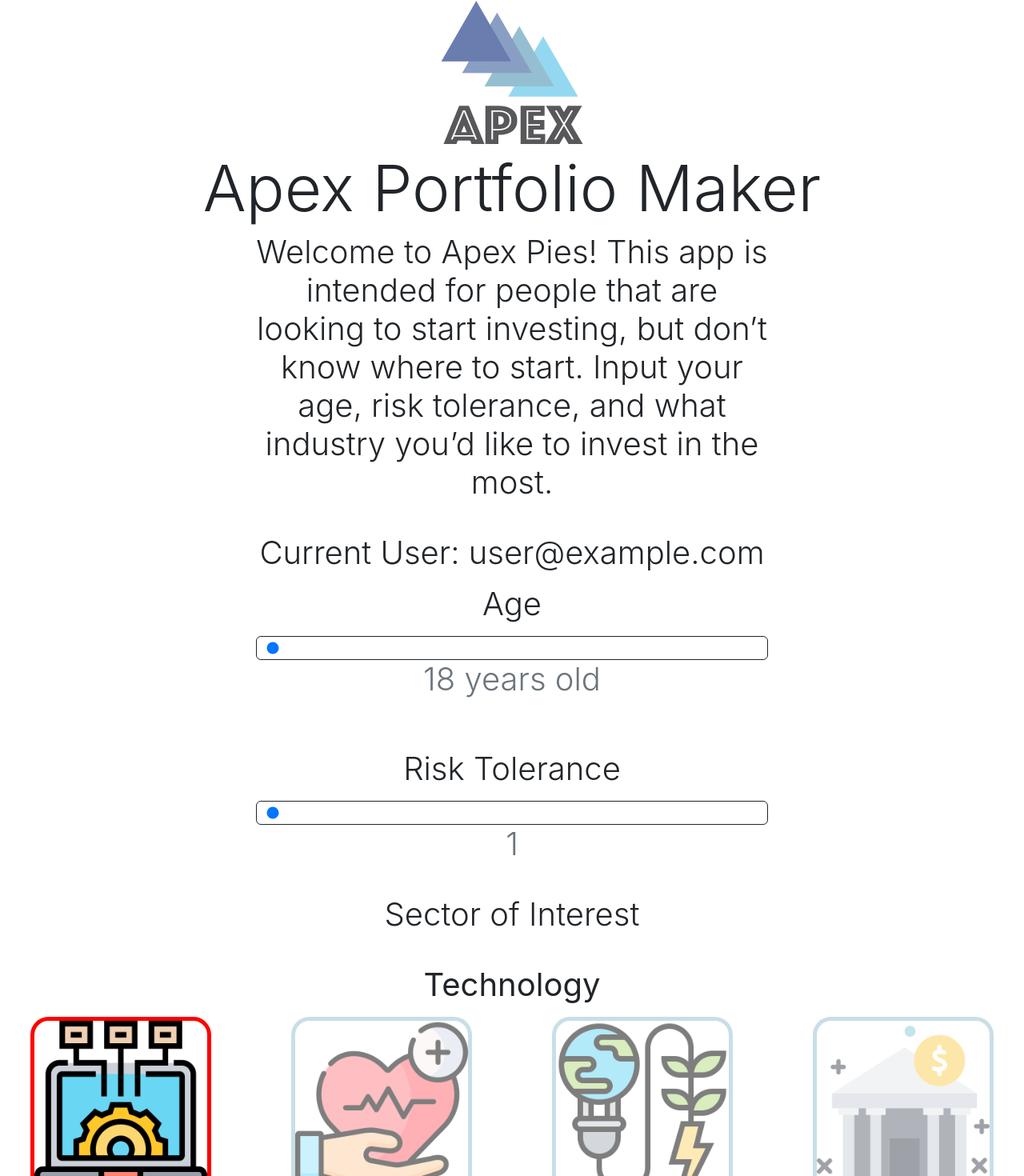
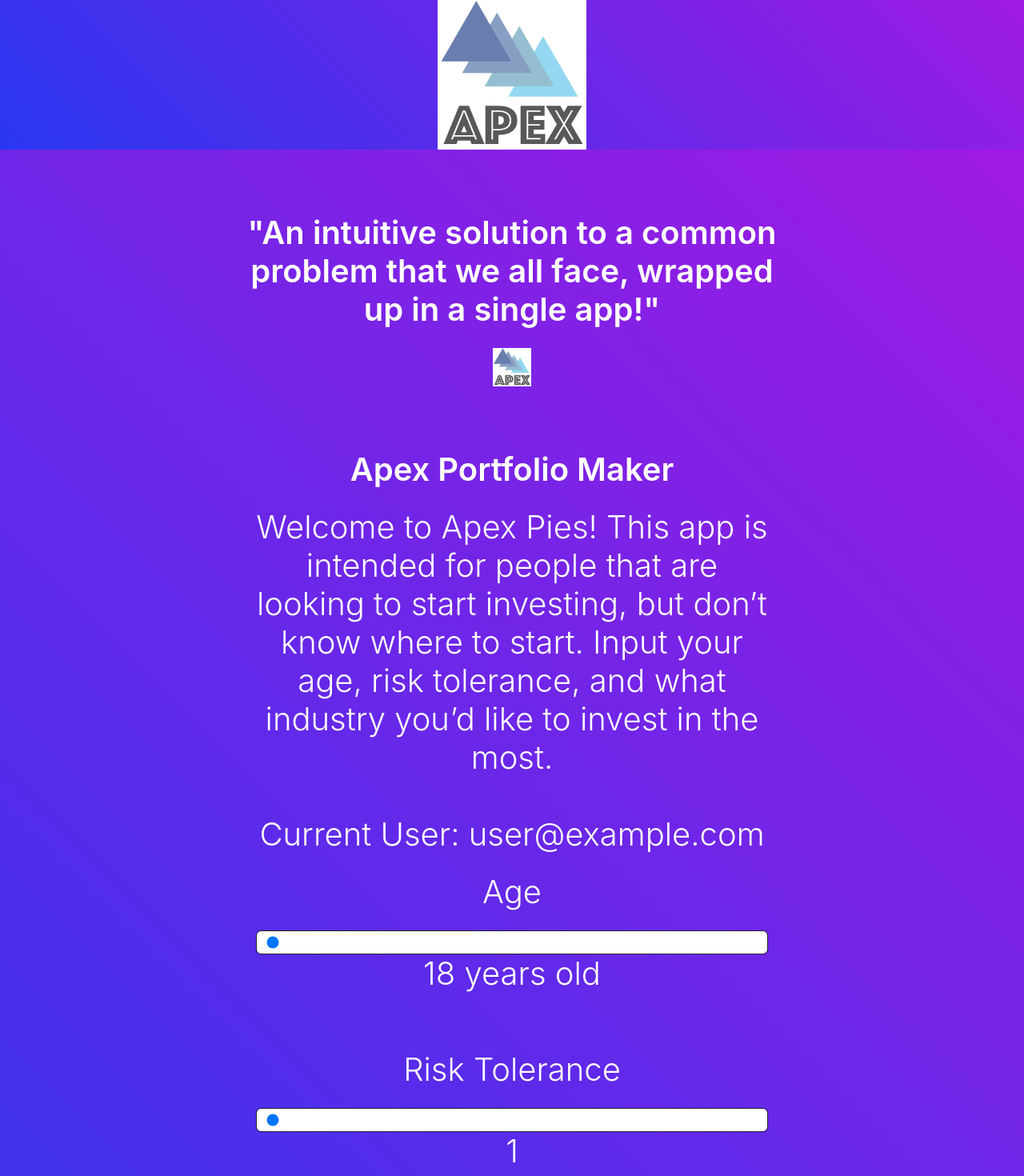
Before and after one commit to adithyasolai/apex-pies-v2, a React (Create React App) app: page / in a window 1280 px wide. Shown: the top 1470 px of the page at 80% size. Built offline with nearby package versions, Linux system fonts and the light colour scheme; no server answers; sample sign-in values are in the browser's storage.

Commit message:
add purple/blue gradient bg + white text

```diff
--- a/src/App.js
+++ b/src/App.js
@@ -17,7 +17,7 @@ function App() {
       <StrictMode>
         <Router>
           <AuthProvider>
-            <header>
+            <header className="bg-gradient-primary-to-secondary">
               <Link to="/">
                 <img src={apex_logo} alt="" />
               </Link>
--- a/src/UserForm.js
+++ b/src/UserForm.js
@@ -8,6 +8,8 @@ import banking_logo from "./resources/sector_icons/banking-sector.jpeg";
 import energy_logo from "./resources/sector_icons/energy-sector.jpeg";
 import health_logo from "./resources/sector_icons/health-sector.jpeg";
 import tech_logo from "./resources/sector_icons/tech-sector.jpeg";
+
+import apex_logo from "./resources/Apex_Logo_Final.png";
 
 import { useAuth } from "./contexts/AuthContext";
 import { useState } from "react";
@@ -83,15 +85,26 @@ const UserForm = () => {
   }
 
   return (
-    <div>
+    <div className="bg-gradient-primary-to-secondary">
+        <aside className="text-center">
+            <div className="container px-5">
+                <div className="row gx-5 justify-content-center">
+                    <div className="col-xl-8">
+                        <div className="h2 fs-1 text-white mb-4">"An intuitive solution to a common problem that we all face, wrapped up in a single app!"</div>
+                        <img src={apex_logo} alt="..." style={{"height": "3rem"}} />
+                    </div>
+                </div>
+            </div>
+        </aside>
+
       <Form onSubmit={handleSubmit}>
         {/* missing htmlFor */}
 
         {/* Title */}
-        <h1 className="display-1">Apex Portfolio Maker</h1>
+        <h1 className="h2 fs-1 text-white mb-4">Apex Portfolio Maker</h1>
 
         <div style={{ maxWidth: "50%", width: "50%", marginLeft: "25%" }}>
-          <p className="display-6" style={{ width: "100%" }}>
+          <p className="display-6 fs-1 text-white mb-4" style={{ width: "100%" }}>
             Welcome to Apex Pies! This app is intended for people
             that are looking to start investing, but don’t know where to start.
             Input your age, risk tolerance, and what industry you’d like to invest in the most.
@@ -101,12 +114,12 @@ const UserForm = () => {
         <br />
 
         {/* Since we use PrivateRoutes, we know that currentUser must be defined if we reach and render this component. */}
-        <p className="display-6">Current User: {currentUser["email"]}</p>
+        <p className="display-6 fs-1 text-white mb-4">Current User: {currentUser["email"]}</p>
 
         {/* TODO: Add back hovertext over "Age" and "Sector of Interest" with text defined in ./resources/text */}
         {/* Age Slider */}
 
-        <p className="display-6">Age</p>
+        <p className="display-6 fs-1 text-white mb-4">Age</p>
 
         <div style={{ maxWidth: "50%", width: "50%", marginLeft: "25%" }}>
           <Form.Control
@@ -119,13 +132,13 @@ const UserForm = () => {
             className="border-dark"
           />
         </div>
-        <p className="display-6 text-muted">{age + " years old"}</p>
+        <p className="display-6 fs-1 text-white mb-4">{age + " years old"}</p>
 
         <br />
         <br />
 
         {/* Risk Tolerance Slider */}
-        <p className="display-6">Risk Tolerance</p>
+        <p className="display-6 fs-1 text-white mb-4">Risk Tolerance</p>
 
         <div style={{ maxWidth: "50%", width: "50%", marginLeft: "25%" }}>
           <Form.Control
@@ -138,17 +151,17 @@ const UserForm = () => {
             className="border-dark"
           />
         </div>
-        <p className="display-6 text-muted">{risk}</p>
+        <p className="display-6 fs-1 text-white mb-4">{risk}</p>
 
         <br />
 
         {/* Sector of Interest Hoverable Text */}
-        <p className="display-6">Sector of Interest</p>
+        <p className="display-6 fs-1 text-white mb-4">Sector of Interest</p>
 
         <br />
 
         {/* Display currently-selected sector. */}
-        <p className="display-6"><strong>{sector}</strong></p>
+        <p className="display-6 fs-1 text-white mb-4"><strong>{sector}</strong></p>
 
         {/* Sector of Interest Buttons */}
         <Row>
```
